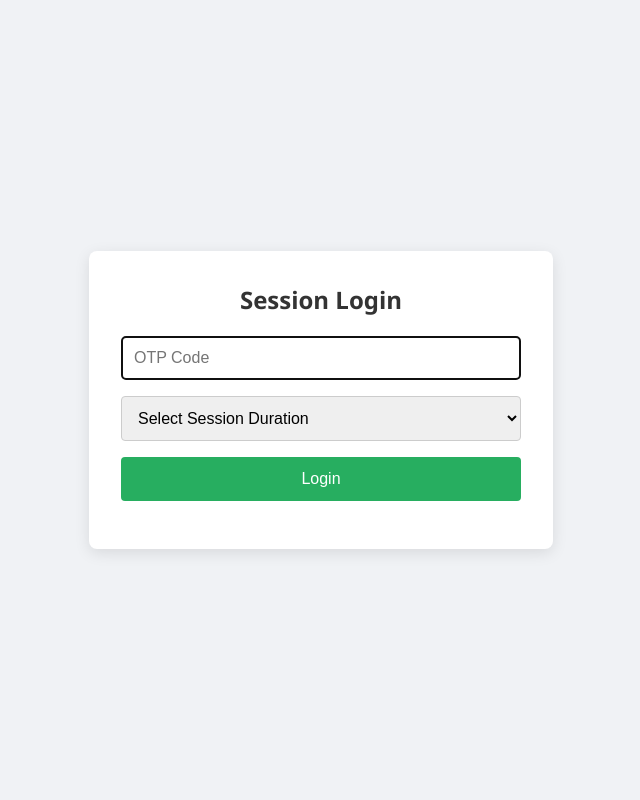
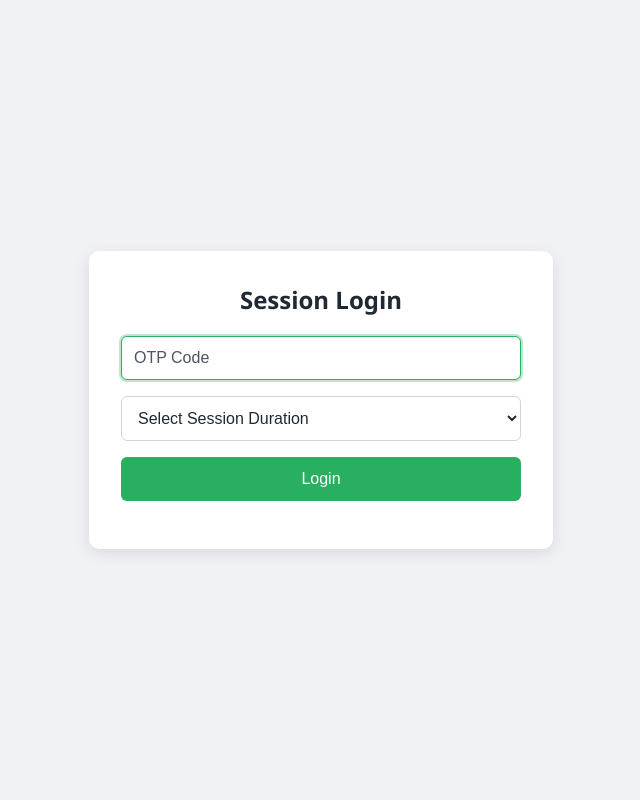
Before and after one commit to chetan0121/Fyshare, a Python web app: template templates/login.html in a window 1280 px wide. Shown: the whole page, without its empty margins (319-959 px from the left). Run offline with Jinja, Linux system fonts and the light colour scheme; the template is opened without the code that fills it, so the values that code supplies are empty.

Commit message:
Refine UI of login page, add dark theme

```diff
--- a/static/login.css
+++ b/static/login.css
@@ -1,26 +1,72 @@
+:root {
+    /* Light theme */
+    --bg-primary: #f0f2f5;
+    --bg-secondary: #ffffff;
+
+    --text-primary: #1f2933;
+    --text-secondary: #4b5563;
+
+    --input-bg: #ffffff;
+    --input-border: #d1d5db;
+
+    --shadow: 0 4px 15px rgba(0, 0, 0, 0.1);
+
+    --btn-bg: hsl(145, 63%, 42%);
+    --btn-bg-hover: hsl(145, 63%, 37%);
+    --btn-text: #ffffff;
+
+    color-scheme: light;
+}
+
+:root.dark-theme {
+    /* Dark theme */
+    --bg-primary: #0f1115;
+    --bg-secondary: #1b1f27;
+
+    --text-primary: #e5e7eb;
+    --text-secondary: #9ca3af;
+
+    --input-bg: #151922;
+    --input-border: #2a2f3a;
+
+    --shadow: 0 10px 30px rgba(0, 0, 0, 0.6);
+
+    --btn-bg: hsl(212, 87%, 50%);
+    --btn-bg-hover: hsl(212, 87%, 45%);
+    --btn-text: #ffffff;
+
+    color-scheme: dark;
+}
+
 body {
     font-family: 'Segoe UI', -apple-system, Roboto, Ubuntu, sans-serif;
-    background: #f0f2f5;
+    background: var(--bg-primary);
+    color: var(--text-primary);
     margin: 0;
+    min-height: 100vh;
+
     display: flex;
+    align-items: center;
     justify-content: center;
-    align-items: center;
-    height: 100vh;
+
+    transition: background-color 0.25s ease, color 0.25s ease;
 }
 
 .login-container {
-    background: #fff;
+    background: var(--bg-secondary);
     padding: 2rem;
-    border-radius: 8px;
-    box-shadow: 0 4px 15px rgba(0, 0, 0, 0.1);
+    border-radius: 10px;
+    box-shadow: var(--shadow);
     max-width: 400px;
-    width: 80%;
+    width: 90%;
+
+    transition: background-color 0.25s ease, box-shadow 0.25s ease;
 }
 
 h2 {
     margin-top: 0;
-    color: #333;
     text-align: center;
+    color: var(--text-primary);
 }
 
 form {
@@ -31,39 +77,66 @@ form {
 
 input,
 select {
+    background-color: var(--input-bg);
+    color: var(--text-primary);
     padding: 0.75rem;
-    border: 1px solid #ccc;
-    border-radius: 4px;
+    border-radius: 6px;
+    border: 1px solid var(--input-border);
     font-size: 1rem;
+
+    transition:
+        background-color 0.2s ease,
+        border-color 0.2s ease,
+        box-shadow 0.2s ease;
+}
+
+input::placeholder {
+    color: var(--text-secondary);
+}
+
+input:focus,
+select:focus {
+    outline: none;
+    border-color: var(--btn-bg);
+    box-shadow: 0 0 0 2px color-mix(in srgb, var(--btn-bg) 30%, transparent);
 }
 
 button {
-    background: #27ae60;
-    color: white;
+    background: var(--btn-bg);
+    color: var(--btn-text);
     border: none;
     padding: 0.8rem;
     font-size: 1rem;
-    border-radius: 4px;
+    border-radius: 6px;
     cursor: pointer;
-    transition: all 0.2s ease-in;
+
+    transition:
+        background-color 0.2s ease,
+        transform 0.05s ease,
+        box-shadow 0.2s ease;
 }
 
 button:hover {
-    background: #219a52;
+    background: var(--btn-bg-hover);
+}
+
+button:active {
+    transform: translateY(1px);
 }
 
 .error {
-    color: #e74c3c;
+    color: #ef4444;
     font-size: 0.95rem;
     text-align: center;
 }
 
-option:hover {
-    background-color: rgb(49, 129, 220);
-    color: white;
+option {
+    color: var(--text-primary);
+    background-color: var(--bg-secondary);
 }
 
+option:hover,
 option:checked {
-    background-color: rgb(0, 119, 255);
-    color: white;
+    background-color: var(--btn-bg);
+    color: var(--btn-text);
 }
```
